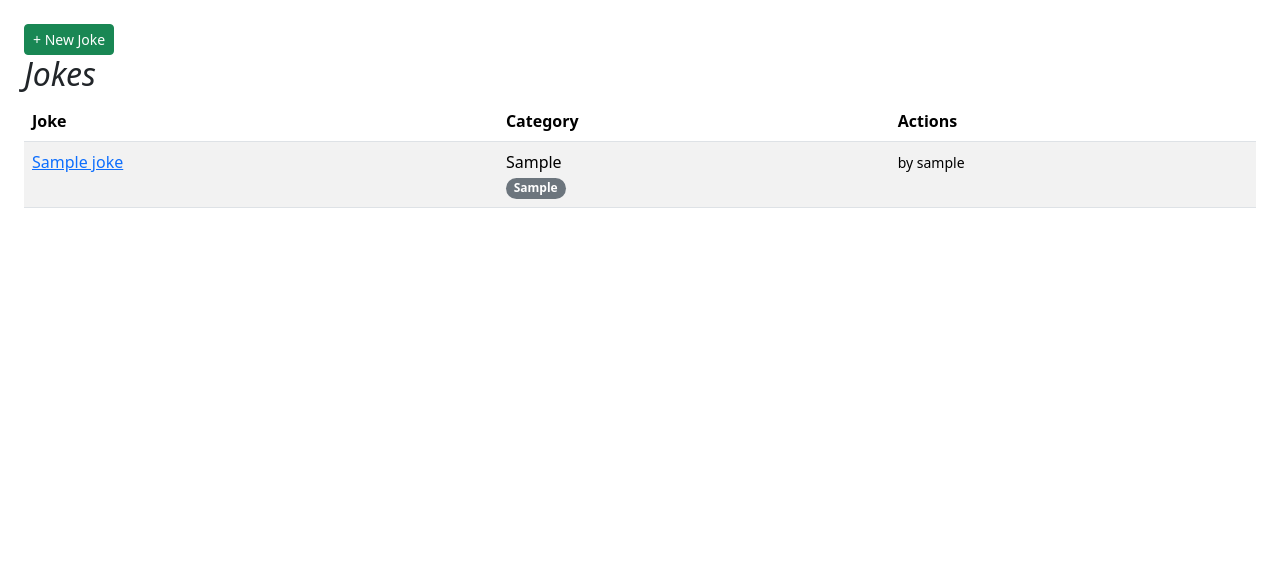
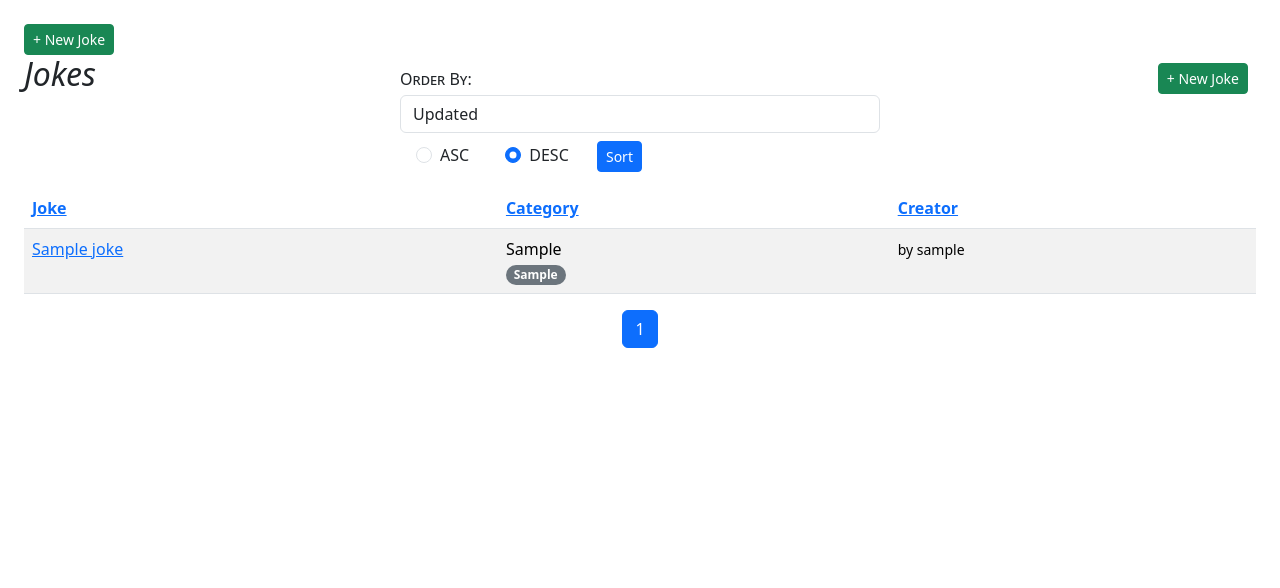
Before and after one commit to anagarcia1207/djangojokes.com, a Django app: page /jokes/ in a window 1280 px wide. Shown: the part 93-681 px from the top of the page. Run offline with Django 4.2, Linux system fonts and the light colour scheme; tables that the repository leaves empty hold one stand-in row (values such as "Sample post"); some libraries are stand-ins or nearby versions.

Commit message:
ordering jokes

```diff
--- a/jokes/views.py
+++ b/jokes/views.py
@@ -41,6 +41,56 @@ class JokeDetailView(DetailView):
 
 class JokeListView(ListView):
     model = Joke
+    paginate_by = 10
+
+    def get_context_data(self, **kwargs):
+        context = super().get_context_data(**kwargs)
+
+        order_fields, order_key, direction = self.get_order_settings()
+
+        context['order'] = order_key
+        context['direction'] = direction
+
+        # get all but the last order key, which is 'default'
+        context['order_fields'] = list(order_fields.keys())[:-1]
+
+        return context
+
+    def get_ordering(self):
+        order_fields, order_key, direction = self.get_order_settings()
+
+        ordering = order_fields[order_key]
+
+        # if direction is 'desc' or is invalid use descending order
+        if direction != 'asc':
+            ordering = '-' + ordering
+
+        return ordering
+
+    def get_order_settings(self):
+        order_fields = self.get_order_fields()
+        default_order_key = order_fields['default_key']
+        order_key = self.request.GET.get('order', default_order_key)
+        direction = self.request.GET.get('direction', 'desc')
+
+        # If order_key is invalid, use default
+        if order_key not in order_fields:
+            order_key = default_order_key
+
+        return (order_fields, order_key, direction)
+
+    def get_order_fields(self):
+        """
+        Returns a dict mapping friendly names to field names and lookups.
+        """
+        return {
+            'joke': 'question',
+            'category': 'category__category',
+            'creator': 'user__username',
+            'created': 'created',
+            'updated': 'updated',
+            'default_key': 'updated'
+        }
 
 
 class JokeUpdateView(SuccessMessageMixin, UserPassesTestMixin, UpdateView):
--- /dev/null
+++ b/templates/includes/pagination.html
@@ -0,0 +1,41 @@
+  <nav aria-label="pagination">
+    <ul class="pagination justify-content-center">
+      {% if page_obj.has_previous %}
+        <li class="page-item">
+          <a class="page-link"
+            href="?page=1&order={{ order }}&direction={{ direction }}">
+            &laquo; 1…
+          </a>
+        </li>
+        {% if page_obj.previous_page_number != 1 %}
+          <li class="page-item">
+            <a class="page-link"
+              href="?page={{ page_obj.previous_page_number }}&order={{ order }}&direction={{ direction }}">
+              {{ page_obj.previous_page_number }}
+            </a>
+          </li>
+        {% endif %}
+      {% endif %}
+      <li class="page-item active">
+        <span class="page-link">
+          {{ page_obj.number }}
+        </span>
+      </li>
+      {% if page_obj.has_next %}
+        {% if page_obj.next_page_number != page_obj.paginator.num_pages %}
+          <li class="page-item">
+            <a class="page-link"
+              href="?page={{ page_obj.next_page_number }}&order={{ order }}&direction={{ direction }}">
+              {{ page_obj.next_page_number }}
+            </a>
+          </li>
+        {% endif %}
+        <li class="page-item">
+          <a class="page-link"
+            href="?page={{ page_obj.paginator.num_pages }}&order={{ order }}&direction={{ direction }}">
+            …{{ page_obj.paginator.num_pages }} &raquo;
+          </a>
+        </li>
+      {% endif %}
+    </ul>
+  </nav>
--- a/templates/jokes/joke_list.html
+++ b/templates/jokes/joke_list.html
@@ -5,13 +5,67 @@
   <a class="btn btn-success btn-sm float-right" href="{% url 'jokes:create' %}">
     + New Joke
   </a>
-  <h2>Jokes</h2>
+  <div class="row">
+    <div class="col-12 col-md-2 col-lg-3">
+      <h2>Jokes</h2>
+    </div>
+    <div class="col-12 col-md-8 col-lg-6">
+      <form class="form-inline my-2 mx-auto" style="max-width: 30rem;">
+        <label class="my-1 me-2" for="order">Order By:</label>
+        <select class="form-control me-sm-2" name="order" id="order">
+          {% for field in order_fields %}
+            <option value="{{ field }}"
+              {% if order == field %}selected{% endif %}
+            >{{ field|title }}</option>
+          {% endfor %}
+        </select>
+        <div class="form-check form-check-inline">
+          <input class="form-check-input" type="radio" name="direction"
+            id="asc" value="asc"
+            {% if direction == 'asc' %}checked{% endif %}
+          >
+          <label class="form-check-label" for="asc">ASC</label>
+        </div>
+        <div class="form-check form-check-inline">
+          <input class="form-check-input" type="radio" name="direction"
+            id="desc" value="desc"
+            {% if direction == 'desc' %}checked{% endif %}
+          >
+          <label class="form-check-label" for="desc">DESC</label>
+        </div>
+        <button class="btn btn-primary btn-sm m-2" type="submit">
+          Sort
+        </button>
+      </form>
+    </div>
+    <div class="col-12 col-md-2 col-lg-3 text-end">
+      <a class="btn btn-success btn-sm m-2" href="{% url 'jokes:create' %}">
+        + New Joke
+      </a>
+    </div>
+  </div>
   <div class="table-responsive">
     <table class="table table-striped" style="min-width: 500px">
       <thead>
-        <tr>
-          <th>Joke</th><th>Category</th><th>Actions</th>
-        </tr>
+        {% with order=request.GET.order dir=request.GET.direction %}
+          <tr>
+            {% if order == 'joke' and dir == 'asc' %}
+              <th><a href="?order=joke&direction=desc">Joke</a></th>
+            {% else %}
+              <th><a href="?order=joke&direction=asc">Joke</a></th>
+            {% endif %}
+            {% if order == 'category' and dir == 'asc' %}
+              <th><a href="?order=category&direction=desc">Category</a></th>
+            {% else %}
+              <th><a href="?order=category&direction=asc">Category</a></th>
+            {% endif %}
+            {% if order == 'creator' and dir == 'asc' %}
+              <th><a href="?order=creator&direction=desc">Creator</a></th>
+            {% else %}
+              <th><a href="?order=creator&direction=asc">Creator</a></th>
+            {% endif %}
+          </tr>
+        {% endwith %}
       </thead>
       <tbody>
         {% for joke in joke_list %}
@@ -44,4 +98,5 @@
       </tbody>
     </table>
   </div>
+  {% include 'includes/pagination.html' %}
 {% endblock %}
```
